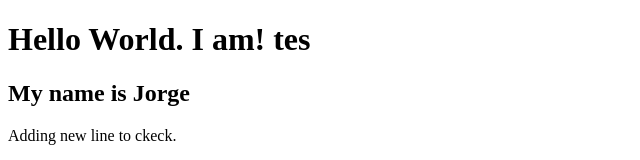
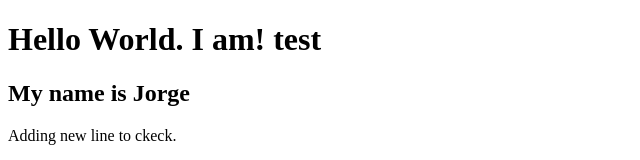
Before and after one commit to jnrsilva/k8s-train, a plain HTML site: page index.html in a window 1280 px wide. Shown: the top 160 px of the page, 0-640 px from the left. Drawn offline with Linux system fonts and the light colour scheme.

Commit message:
Update index.html

```diff
--- a/index.html
+++ b/index.html
@@ -7,7 +7,7 @@
     <title>jorgeapp</title>
 </head>
 <body>
-    <h1>Hello World. I am! tes</h1>
+    <h1>Hello World. I am! test</h1>
     <h2>My name is Jorge</h2>
     <p>Adding new line to ckeck.</p>
     <img src="docker.jpg" alt="Image not loading">
```
